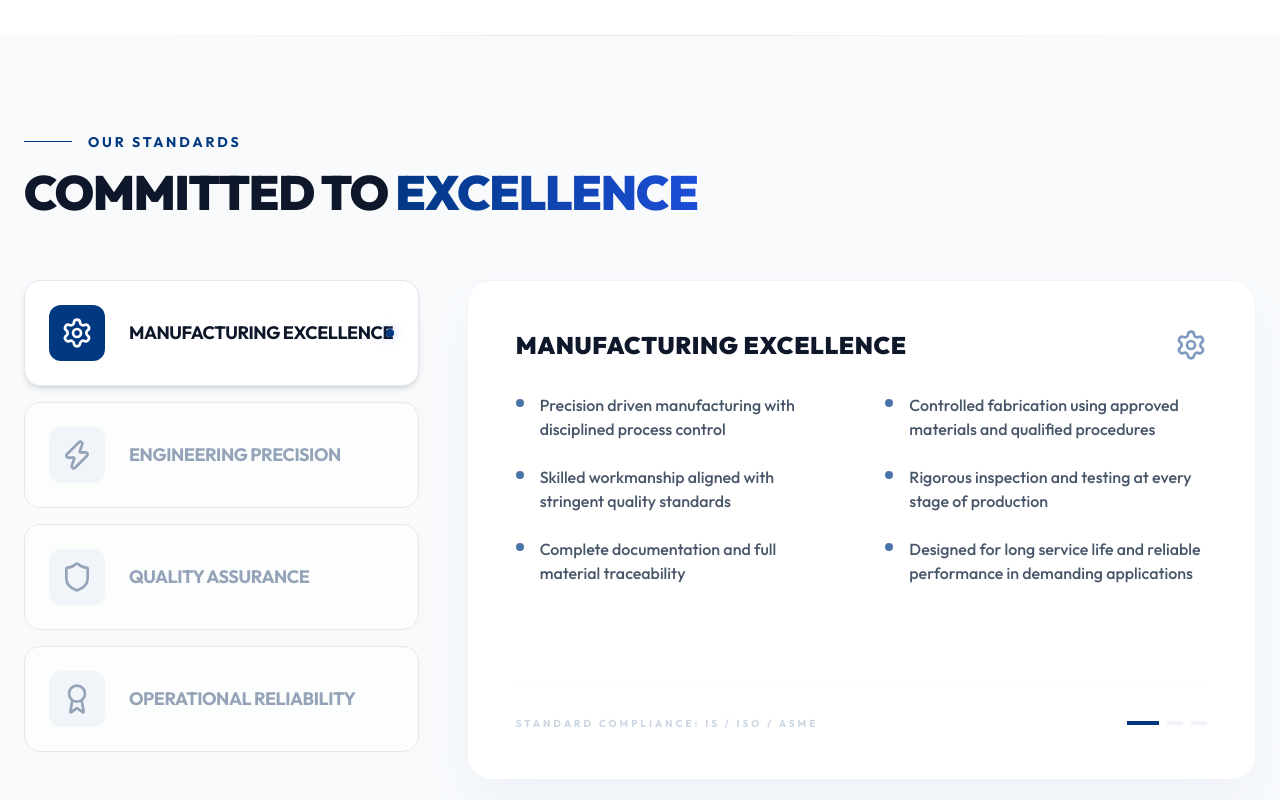
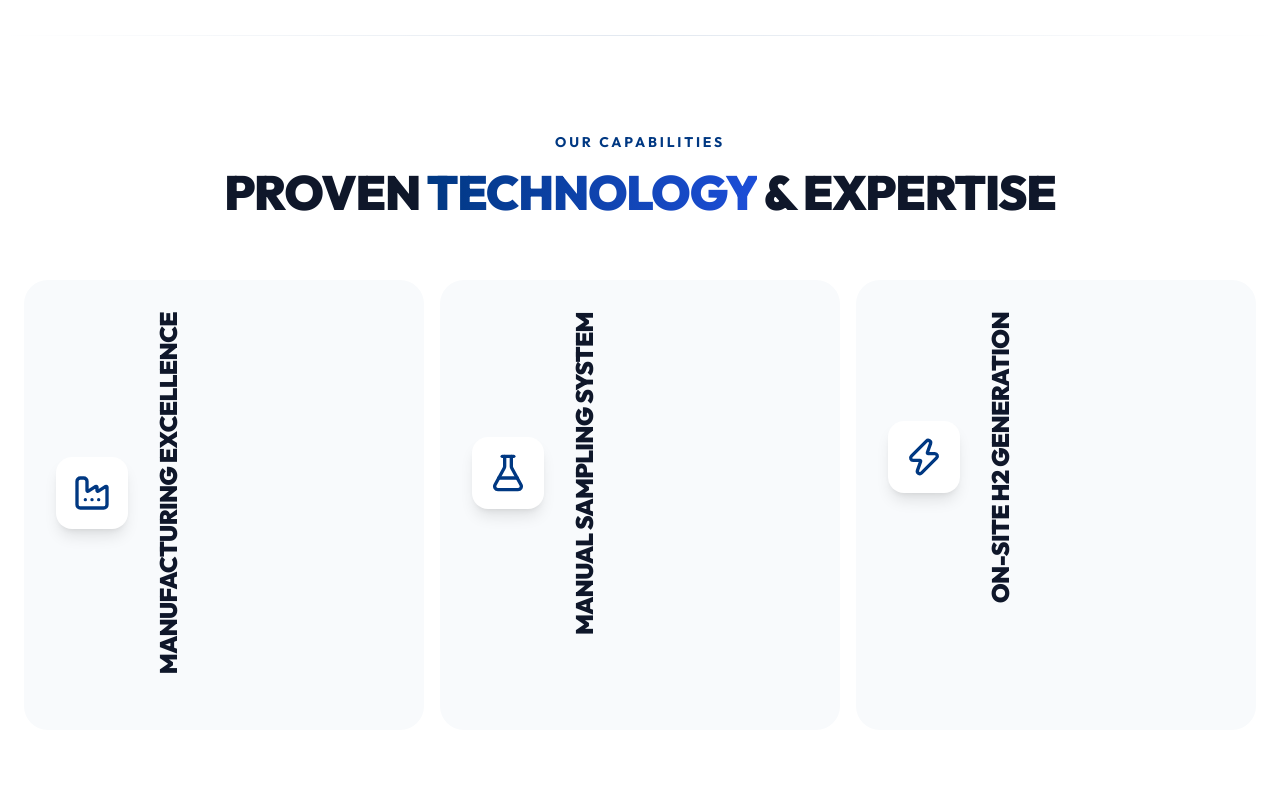
Before and after one commit to vikassingh6264/spirare, a React (Vite) app: page / in a window 1280 px wide. Shown: the part 1040-1840 px from the top of the page. Built offline with nearby package versions, Linux system fonts and the light colour scheme.

Commit message:
Update the changes in Hone

```diff
--- a/src/components/ExcellenceSection.tsx
+++ b/src/components/ExcellenceSection.tsx
@@ -1,12 +1,13 @@
 import { useState } from 'react';
 import { motion, AnimatePresence } from 'framer-motion';
-import { Shield, Settings, Zap, Award } from 'lucide-react';
+import { Zap, FlaskConical, Factory } from 'lucide-react';
 
 const CATEGORIES = [
   {
     id: 'manufacturing',
     title: 'MANUFACTURING EXCELLENCE',
-    icon: <Settings size={32} />,
+    icon: <Factory size={40} />,
+    color: 'from-brand-blue to-blue-900',
     points: [
       'Precision driven manufacturing with disciplined process control',
       'Controlled fabrication using approved materials and qualified procedures',
@@ -17,151 +18,111 @@ const CATEGORIES = [
     ]
   },
   {
-    id: 'engineering',
-    title: 'ENGINEERING PRECISION',
-    icon: <Zap size={32} />,
+    id: 'sampling',
+    title: 'MANUAL SAMPLING SYSTEM',
+    icon: <FlaskConical size={40} />,
+    color: 'from-brand-blue to-blue-900',
     points: [
-      'Advanced 3D modeling and simulation for optimized designs',
-      'Custom engineering solutions tailored to specific industrial needs',
-      'Continuous R&D to integrate the latest technological advancements',
-      'Focus on energy efficiency and system performance',
-      'In-house design team with decades of industry expertise'
+      'Sampling Is Our DNA: accuracy drives our engineering decisions',
+      'Delivering truly representative samples from process tap to laboratory',
+      'Engineered for critical industrial applications and harsh environments',
+      'Focus on process integrity, workplace safety, and environmental compliance',
+      'Standard and custom solutions for liquid, gas, and liquified gas sampling'
     ]
   },
   {
-    id: 'quality',
-    title: 'QUALITY ASSURANCE',
-    icon: <Shield size={32} />,
+    id: 'hydrogen',
+    title: 'ON-SITE H2 GENERATION',
+    icon: <Zap size={40} />,
+    color: 'from-brand-blue to-blue-900',
     points: [
-      'ISO 9001:2015 certified quality management systems',
-      'Comprehensive non-destructive testing (NDT) capabilities',
-      'Third-party inspection coordination for global standards',
-      'Strict adherence to international safety regulations',
-      'Digitalized quality records for instant accessibility'
-    ]
-  },
-  {
-    id: 'service',
-    title: 'OPERATIONAL RELIABILITY',
-    icon: <Award size={32} />,
-    points: [
-      '24/7 technical support and on-site maintenance services',
-      'Rapid response for spare parts and emergency repairs',
-      'Global logistics network for timely delivery',
-      'Comprehensive operator training and documentation',
-      'Long-term maintenance contracts for system longevity'
+      'Variable capacity hydrogen plants (Alkaline, PEM, and SOEC)',
+      'Complete ecosystem: purification, compression, storage, and dispensers',
+      'High reliability fuel cell technology for toughest challenges',
+      'Serving Steel, Green Ammonia, Power, and Aerospace industries',
+      'Sustainable solutions for the global energy transition'
     ]
   }
 ];
 
 const ExcellenceSection = () => {
-  const [activeTab, setActiveTab] = useState(CATEGORIES[0].id);
-
-  const activeCategory = CATEGORIES.find(c => c.id === activeTab) || CATEGORIES[0];
+  const [hoveredId, setHoveredId] = useState<string | null>(null);
 
   return (
-    <section className="py-24 bg-slate-50 overflow-hidden">
+    <section className="py-24 bg-white overflow-hidden">
       <div className="container mx-auto px-6">
-        <div className="max-w-7xl mx-auto">
         <div className="mb-16">
           <motion.div
             initial={{ opacity: 0, x: -20 }}
             whileInView={{ opacity: 1, x: 0 }}
             viewport={{ once: true }}
-              className="flex items-center gap-4 mb-4"
+            className="flex items-center justify-center gap-4 mb-4"
           >
-              <div className="h-px w-12 bg-brand-blue" />
+            {/* <div className="h-px w-12 bg-brand-blue" /> */}
             <span className="text-brand-blue font-bold tracking-[0.2em] uppercase text-sm">
-                Our Standards
+              Our Capabilities
             </span>
           </motion.div>
-            <h2 className="text-4xl md:text-5xl font-black text-brand-navy tracking-tight">
-              COMMITTED TO <span className="text-transparent bg-clip-text bg-gradient-to-r from-brand-blue to-blue-700">EXCELLENCE</span>
+          <h2 className="text-4xl md:text-5xl font-black text-center text-brand-navy tracking-tight uppercase">
+            Proven <span className="text-transparent bg-clip-text bg-gradient-to-r from-brand-blue to-blue-700">Technology</span> & Expertise
           </h2>
         </div>
-          <div className="flex flex-col lg:flex-row gap-12 items-stretch min-h-[500px]">
-            <div className="w-full lg:w-1/3 flex flex-col gap-4">
+
+        <div className="flex flex-col lg:flex-row gap-4 items-center min-h-[300px]">
           {CATEGORIES.map((category) => (
-                <motion.button
+            <div
               key={category.id}
-                  onClick={() => setActiveTab(category.id)}
-                  className={`relative flex items-center gap-6 p-6 rounded-2xl text-left transition-all duration-300 border ${activeTab === category.id
-                    ? 'bg-white shadow-md border-slate-200 scale-102 z-10'
-                    : 'bg-white/60 border border-gray-200 hover:bg-white'
+              onMouseEnter={() => setHoveredId(category.id)}
+              onMouseLeave={() => setHoveredId(null)}
+              className={`relative overflow-hidden transition-all duration-700 ease-in-out cursor-pointer group rounded-3xl ${hoveredId === category.id
+                ? 'flex-[4] h-[400px] shadow-2xl'
+                : 'flex-1 h-[450px] bg-slate-50'
                 }`}
-                  whileHover={{ x: 10 }}
-                  whileTap={{ scale: 0.98 }}
             >
-                  <div className={`p-3 rounded-xl transition-colors ${activeTab === category.id ? 'bg-brand-blue text-white' : 'bg-slate-100 text-slate-400'
+              {/* Background with Gradient */}
+              <div className={`absolute inset-0 bg-gradient-to-br transition-opacity duration-700 ${category.color} ${hoveredId === category.id ? 'opacity-100' : 'opacity-0'
+                }`} />
+
+              {/* Content Wrapper */}
+              <div className="relative h-full p-8 flex flex-col">
+                <div className="flex flex-col lg:flex-row lg:items-center gap-6 mb-8">
+                  <div className={`p-4 rounded-2xl transition-all duration-500 ${hoveredId === category.id ? 'bg-white/20 text-white rotate-0' : 'bg-white text-brand-blue shadow-lg group-hover:rotate-0'
                     }`}>
                     {category.icon}
                   </div>
-                  <span className={`font-bold tracking-tight text-lg transition-colors ${activeTab === category.id ? 'text-brand-navy' : 'text-slate-400'
-                    }`}>
+                  <h3 className={`text-xl lg:text-2xl font-black tracking-tight transition-colors duration-500 ${hoveredId === category.id ? 'text-white' : 'text-brand-navy'
+                    } ${hoveredId !== category.id && 'lg:[writing-mode:vertical-rl] lg:rotate-180'}`}>
                     {category.title}
-                  </span>
-                  {activeTab === category.id && (
+                  </h3>
+                </div>
+
+                <AnimatePresence>
+                  {hoveredId === category.id && (
                     <motion.div
-                      layoutId="activeTab"
-                      className="absolute right-6 text-brand-blue"
-                      initial={{ opacity: 0, x: -10 }}
-                      animate={{ opacity: 1, x: 0 }}
+                      initial={{ opacity: 0, y: 20 }}
+                      animate={{ opacity: 1, y: 0 }}
+                      exit={{ opacity: 0, y: 20 }}
+                      transition={{ duration: 0.4, delay: 0.2 }}
+                      className="mt-4 flex-1"
                     >
-                      <div className="w-2 h-2 rounded-full bg-brand-blue shadow-[0_0_10px_rgba(37,99,235,0.5)]" />
+                      <div className="grid grid-cols-1 md:grid-cols-2 gap-x-8 gap-y-4">
+                        {category.points.map((point, index) => (
+                          <div key={index} className="flex gap-4 group/item">
+                            <div className="mt-1.5 shrink-0">
+                              <div className="w-1.5 h-1.5 rounded-full bg-white/40 group-hover/item:bg-white transition-colors" />
+                            </div>
+                            <p className="text-white/80 text-sm md:text-[13px] leading-relaxed">
+                              {point}
+                            </p>
+                          </div>
+                        ))}
+                      </div>
                     </motion.div>
                   )}
-                </motion.button>
-              ))}
-            </div>
-            <div className="w-full lg:w-2/3 flex">
-              <AnimatePresence mode="wait">
-                <motion.div
-                  key={activeTab}
-                  initial={{ opacity: 0, x: 40 }}
-                  animate={{ opacity: 1, x: 0 }}
-                  exit={{ opacity: 0, x: -40 }}
-                  transition={{ duration: 0.4, ease: "easeOut" }}
-                  className="w-full bg-white rounded-3xl p-8 md:p-12 shadow-2xl shadow-slate-200/50 flex flex-col border border-slate-100 relative overflow-hidden"
-                >
-                  <div className="absolute top-0 right-0 p-12 opacity-50 pointer-events-none text-brand-blue">
-                    {activeCategory.icon}
-                  </div>
-                  <h3 className="text-2xl font-black text-brand-navy mb-8 tracking-wide">
-                    {activeCategory.title}
-                  </h3>
-                  <div className="grid grid-cols-1 md:grid-cols-2 gap-x-12 gap-y-6">
-                    {activeCategory.points.map((point, index) => (
-                      <motion.div
-                        key={index}
-                        initial={{ opacity: 0, y: 10 }}
-                        animate={{ opacity: 1, y: 0 }}
-                        transition={{ delay: index * 0.05 + 0.2 }}
-                        className="flex gap-4 group"
-                      >
-                        <div className="mt-1.5 shrink-0">
-                          <div className="w-2 h-2 rounded-full bg-brand-blue/70 group-hover:bg-brand-blue transition-colors duration-300" />
-                        </div>
-                        <p className="text-slate-600 text-sm md:text-base leading-relaxed font-medium">
-                          {point}
-                        </p>
-                      </motion.div>
-                    ))}
-                  </div>
-
-                  <div className="mt-auto pt-8 flex items-center justify-between border-t border-slate-50">
-                    <span className="text-[10px] uppercase tracking-[0.3em] font-bold text-slate-300">
-                      Standard Compliance: IS / ISO / ASME
-                    </span>
-                    <div className="flex gap-2">
-                      <div className="w-8 h-1 bg-brand-blue" />
-                      <div className="w-4 h-1 bg-slate-100" />
-                      <div className="w-4 h-1 bg-slate-100" />
-                    </div>
-                  </div>
-                </motion.div>
                 </AnimatePresence>
               </div>
             </div>
+          ))}
         </div>
       </div>
     </section>
--- a/src/pages/Home.tsx
+++ b/src/pages/Home.tsx
@@ -1,8 +1,7 @@
-import ContactSection from '../components/ContactSection';
+
 import Hero from '../components/Hero';
 import StatsSection from '../components/StatsSection';
 import ExcellenceSection from '../components/ExcellenceSection';
-import IndustriesServed from '../components/IndustriesServed';
 import OurClients from '../components/OurClients';
 
 const Home = () => {
@@ -11,9 +10,8 @@ const Home = () => {
       <Hero />
       <StatsSection />
       <ExcellenceSection />
-      <IndustriesServed />
       <OurClients />
-      <ContactSection />
+
     </>
   );
 };
```
Lines whose indentation alone changed are shown as unchanged.
